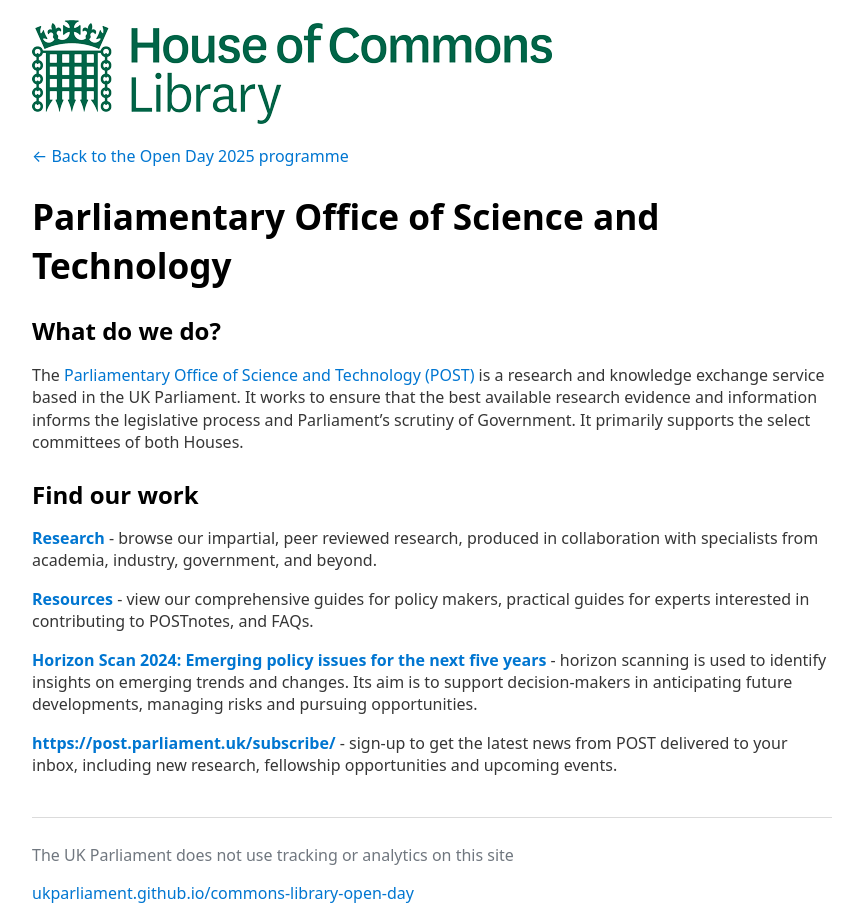
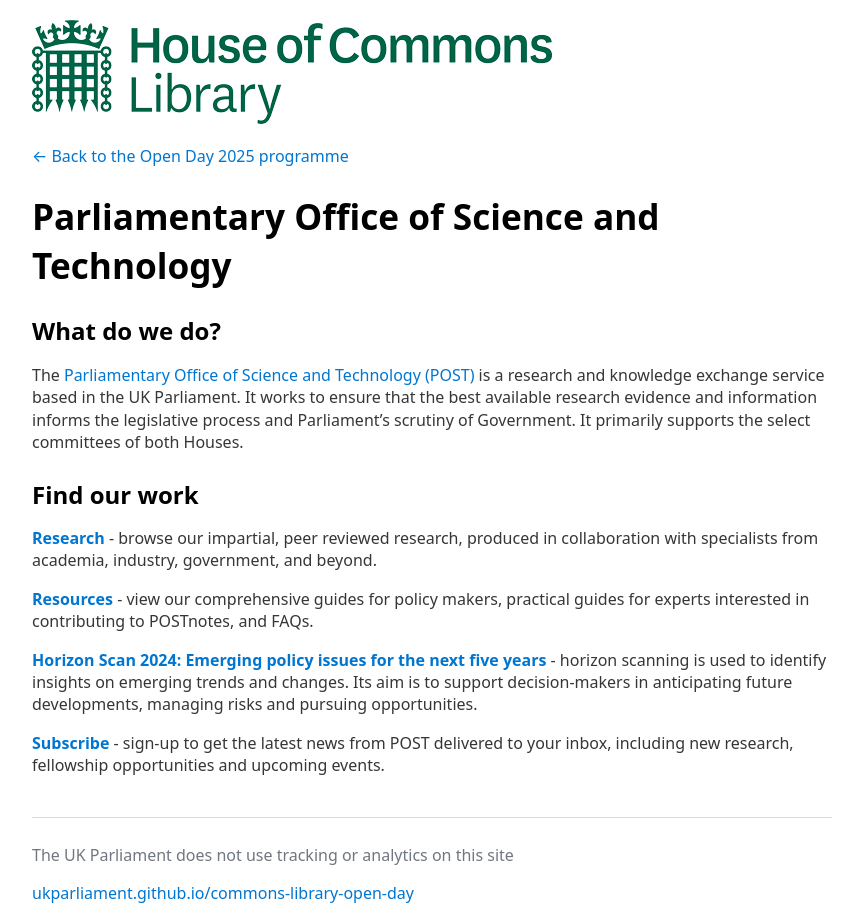
Before and after one commit to ukparliament/commons-library-open-day, a Jekyll site: the page built from 2025/post/index.md, in a window 1280 px wide. Shown: the whole page, without its empty margins (208-1065 px from the left). Built offline with Jekyll 4.4.1, drawn with Linux system fonts in a browser that asks for light colours; our own code applies the rules of GitHub Pages for plain Markdown files; part of the change alters nothing that is shown.

Commit message:
fix md error

```diff
--- a/2025/post/index.md
+++ b/2025/post/index.md
@@ -13,4 +13,4 @@ The [Parliamentary Office of Science and Technology (POST)](https://post.parliam
 
 **[Horizon Scan 2024: Emerging policy issues for the next five years](https://post.parliament.uk/horizon-scan-2024/)** - horizon scanning is used to identify insights on emerging trends and changes. Its aim is to support decision-makers in anticipating future developments, managing risks and pursuing opportunities.
 
-**[https://post.parliament.uk/subscribe/](Subscribe)** - sign-up to get the latest news from POST delivered to your inbox, including new research, fellowship opportunities and upcoming events.
+**[Subscribe](https://post.parliament.uk/subscribe/)** - sign-up to get the latest news from POST delivered to your inbox, including new research, fellowship opportunities and upcoming events.
```
